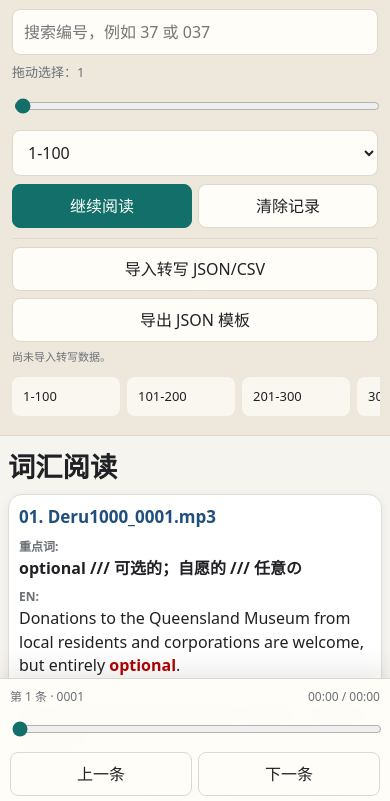
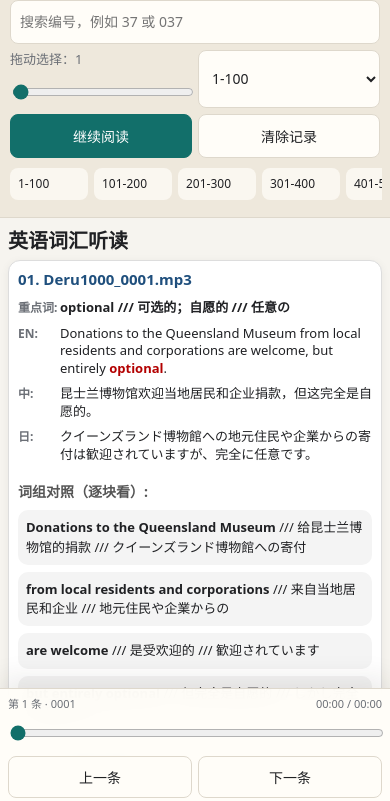
Before and after one commit to peter-pa-taiyo/peter-pa.github.app, a plain HTML site: page index.html in a window 390 px wide. Shown: the part 39-840 px from the top of the page. Drawn offline with Linux system fonts and the light colour scheme.

Commit message:
Update index.html

```diff
--- a/index.html
+++ b/index.html
@@ -1594,4 +1594,236 @@
     }
   </script>
 </body>
+  <style id="abibi-compact-style">
+  body {
+    font-size: 14px;
+  }
+
+  .app {
+    grid-template-columns: 260px minmax(0, 1fr);
+  }
+
+  .sidebar {
+    padding: 14px;
+  }
+
+  h1 {
+    font-size: 20px;
+  }
+
+  .meta,
+  .import-help {
+    display: none;
+  }
+
+  .search,
+  .range-select,
+  .btn {
+    padding: 8px 9px;
+    font-size: 14px;
+  }
+
+  main {
+    padding: 20px clamp(12px, 3vw, 28px) 100px;
+  }
+
+  .reader-head,
+  .chapter-grid,
+  .now,
+  .bar-controls {
+    max-width: 760px;
+  }
+
+  .reader-head h2 {
+    font-size: clamp(20px, 3vw, 30px);
+  }
+
+  .reader-head p {
+    font-size: 13px;
+  }
+
+  .chapter {
+    padding: 12px;
+    border-radius: 14px;
+  }
+
+  .chapter-title {
+    font-size: 18px;
+  }
+
+  .study-body {
+    gap: 8px;
+    margin-top: 10px;
+  }
+
+  .study-line,
+  .key-line {
+    grid-template-columns: 42px minmax(0, 1fr);
+    gap: 7px;
+    font-size: 16px;
+    line-height: 1.38;
+  }
+
+  .phrase-title {
+    font-size: 16px;
+  }
+
+  .phrase-chip {
+    font-size: 15px;
+    padding: 9px 10px;
+    border-radius: 10px;
+  }
+
+  .player-bar {
+    left: 260px;
+    padding: 8px clamp(12px, 3vw, 28px);
+  }
+
+  @media (max-width: 860px) {
+    .app {
+      display: block;
+    }
+
+    .sidebar {
+      position: sticky;
+      top: 0;
+      z-index: 30;
+      max-height: 42vh;
+      overflow: auto;
+      padding: 10px;
+    }
+
+    .brand {
+      margin-bottom: 8px;
+    }
+
+    h1 {
+      font-size: 18px;
+    }
+
+    .counter {
+      font-size: 13px;
+      min-width: auto;
+    }
+
+    .controls {
+      grid-template-columns: 1fr 1fr;
+      gap: 6px;
+      margin-bottom: 8px;
+    }
+
+    .search {
+      grid-column: 1 / -1;
+      height: 38px;
+    }
+
+    .actions {
+      grid-column: 1 / -1;
+    }
+
+    .import-tools {
+      display: none;
+    }
+
+    .range-list {
+      display: flex;
+      gap: 6px;
+      margin-top: 6px;
+      overflow-x: auto;
+    }
+
+    .range-link {
+      min-width: 78px;
+      padding: 6px 7px;
+      font-size: 12px;
+    }
+
+    main {
+      padding: 12px 8px 112px;
+    }
+
+    .reader-head {
+      gap: 4px;
+      margin-bottom: 8px;
+    }
+
+    .reader-head h2 {
+      font-size: 20px;
+    }
+
+    .reader-head p {
+      display: none;
+    }
+
+    .chapter-grid {
+      gap: 7px;
+    }
+
+    .chapter {
+      padding: 9px;
+      border-radius: 12px;
+    }
+
+    .chapter-title {
+      font-size: 15px;
+    }
+
+    .study-line,
+    .key-line {
+      grid-template-columns: 36px minmax(0, 1fr);
+      gap: 6px;
+      font-size: 13px;
+      line-height: 1.35;
+    }
+
+    .study-label,
+    .key-label {
+      font-size: 12px;
+    }
+
+    .phrase-title {
+      font-size: 14px;
+    }
+
+    .phrase-chip {
+      font-size: 13px;
+      padding: 8px;
+    }
+
+    .player-bar {
+      left: 0;
+      padding: 7px 8px calc(7px + env(safe-area-inset-bottom));
+    }
+
+    .now {
+      font-size: 11px;
+      margin-bottom: 4px;
+    }
+
+    .bar-controls {
+      grid-template-columns: 1fr 1fr;
+      gap: 6px;
+    }
+
+    .progress {
+      grid-column: 1 / -1;
+      grid-row: 1;
+    }
+  }
+</style>
+
+<script>
+  document.title = "阿比比 的英语角落";
+
+  window.addEventListener("DOMContentLoaded", function () {
+    const h1 = document.querySelector("h1");
+    if (h1) h1.textContent = "阿比比 的英语角落";
+
+    const h2 = document.querySelector(".reader-head h2");
+    if (h2) h2.textContent = "英语词汇听读";
+
+    const meta = document.querySelector(".meta");
+    if (meta) meta.textContent = "English Listening / Vocabulary / Chinese";
+  });
+</script>
 </html>
```
